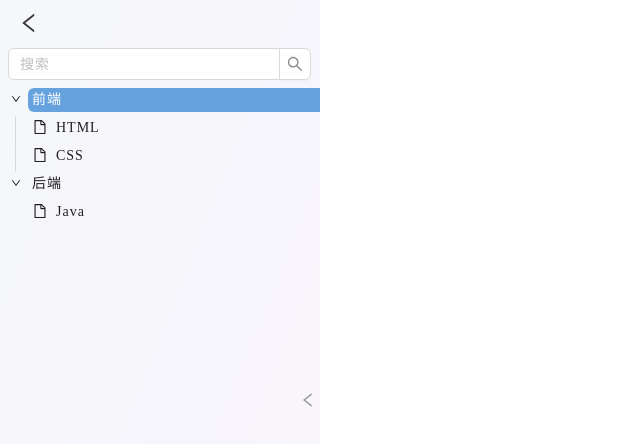
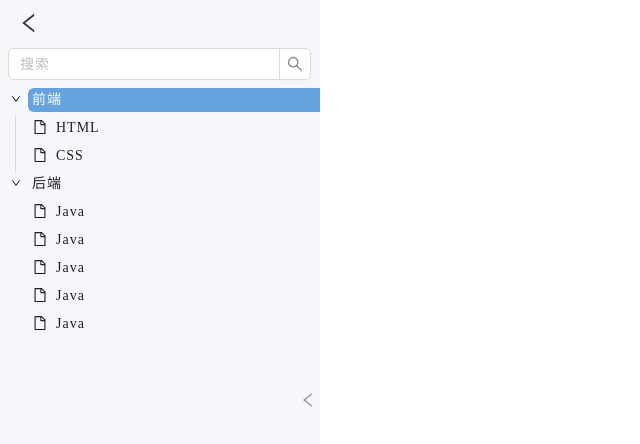
Before and after one commit to ayden-fivecheers/FiveCheersBlog, a Vue app in the folder fcweb/: page /desktop/blog in a window 1280 px wide. Shown: the top 444 px of the page, without its empty margins (0-640 px from the left). Built offline with nearby package versions, Linux system fonts and the light colour scheme; no server answers; a web font is replaced by a local one; what vue3-eventbus, vue3-particles, vue3-video-play would draw is missing.

Commit message:
自定义scroll bar

```diff
--- a/fcweb/src/coms/blog/BlogMenuCom.vue
+++ b/fcweb/src/coms/blog/BlogMenuCom.vue
@@ -44,7 +44,24 @@ import {onMounted, ref} from "vue";
         {
           title: 'Java',
           key: '0-1-0'
-        }]
+        },
+        {
+          title: 'Java',
+          key: '0-1-1'
+        },
+        {
+          title: 'Java',
+          key: '0-1-2'
+        },
+        {
+          title: 'Java',
+          key: '0-1-3'
+        },
+        {
+          title: 'Java',
+          key: '0-1-4'
+        },
+      ]
     }
   ])
 
@@ -144,6 +161,7 @@ import {onMounted, ref} from "vue";
     top: 44px;
     bottom: 0;
     overflow-y: scroll;
+    overflow-x: hidden;
   }
   .menu-com .menu-self .search{
     margin: 4px 8px 0 4px;
--- a/fcweb/src/css/allstyle.css
+++ b/fcweb/src/css/allstyle.css
@@ -33,3 +33,15 @@ p{
 .fade-enter, .fade-leave-to {
     opacity: 0;
 }
+*::-webkit-scrollbar-track {
+    background-color: transparent; /* 轨道颜色 */
+}
+/* 自定义滚动条的滑块 */
+*::-webkit-scrollbar-thumb {
+    background-color: #c9cbd288; /* 滑块颜色 */
+    border-radius: 10px; /* 滑块圆角 */
+}
+/* 自定义滚动条的宽度 */
+*::-webkit-scrollbar {
+    width: 8px; /* 滚动条宽度 */
+}
```
